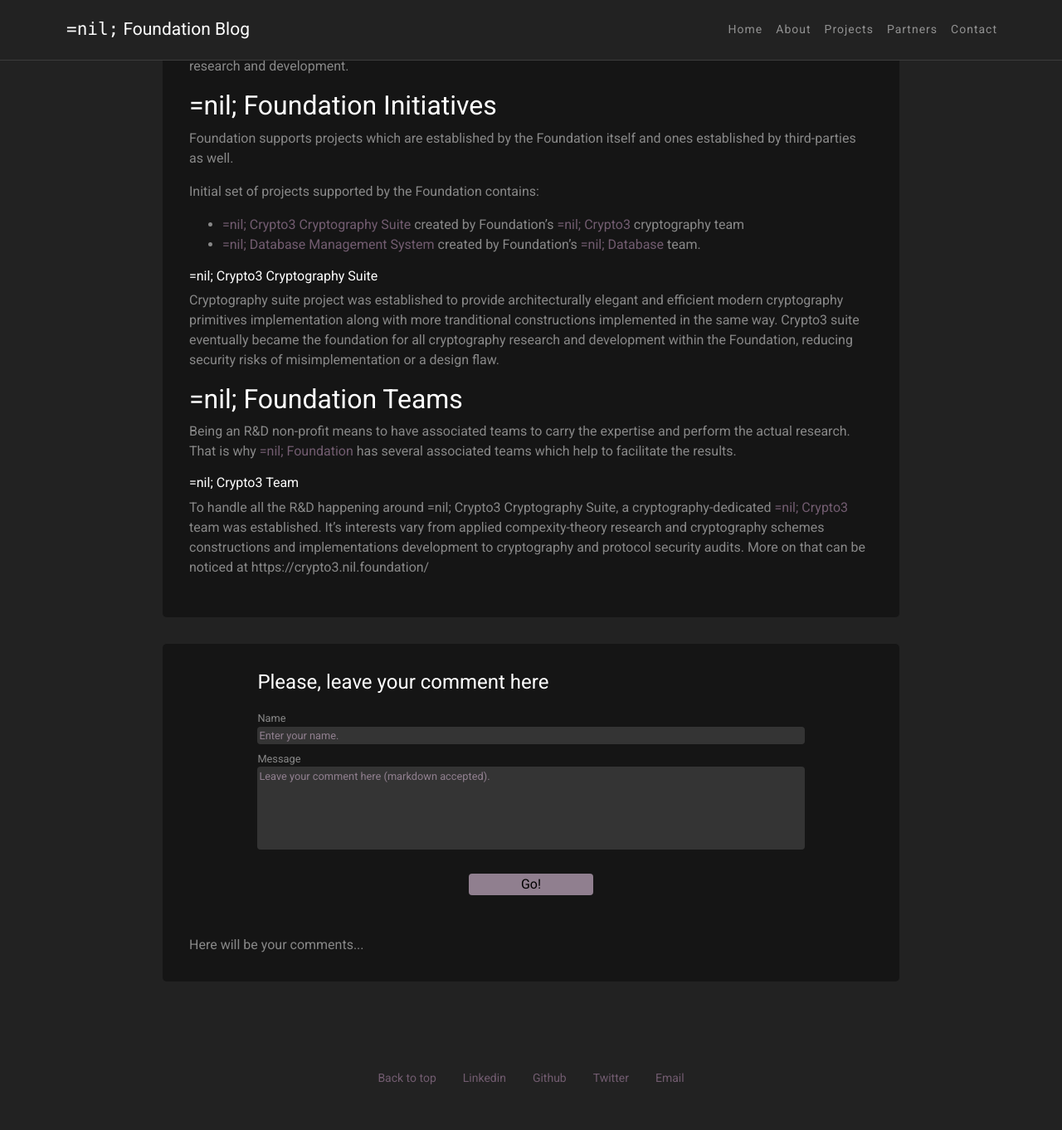
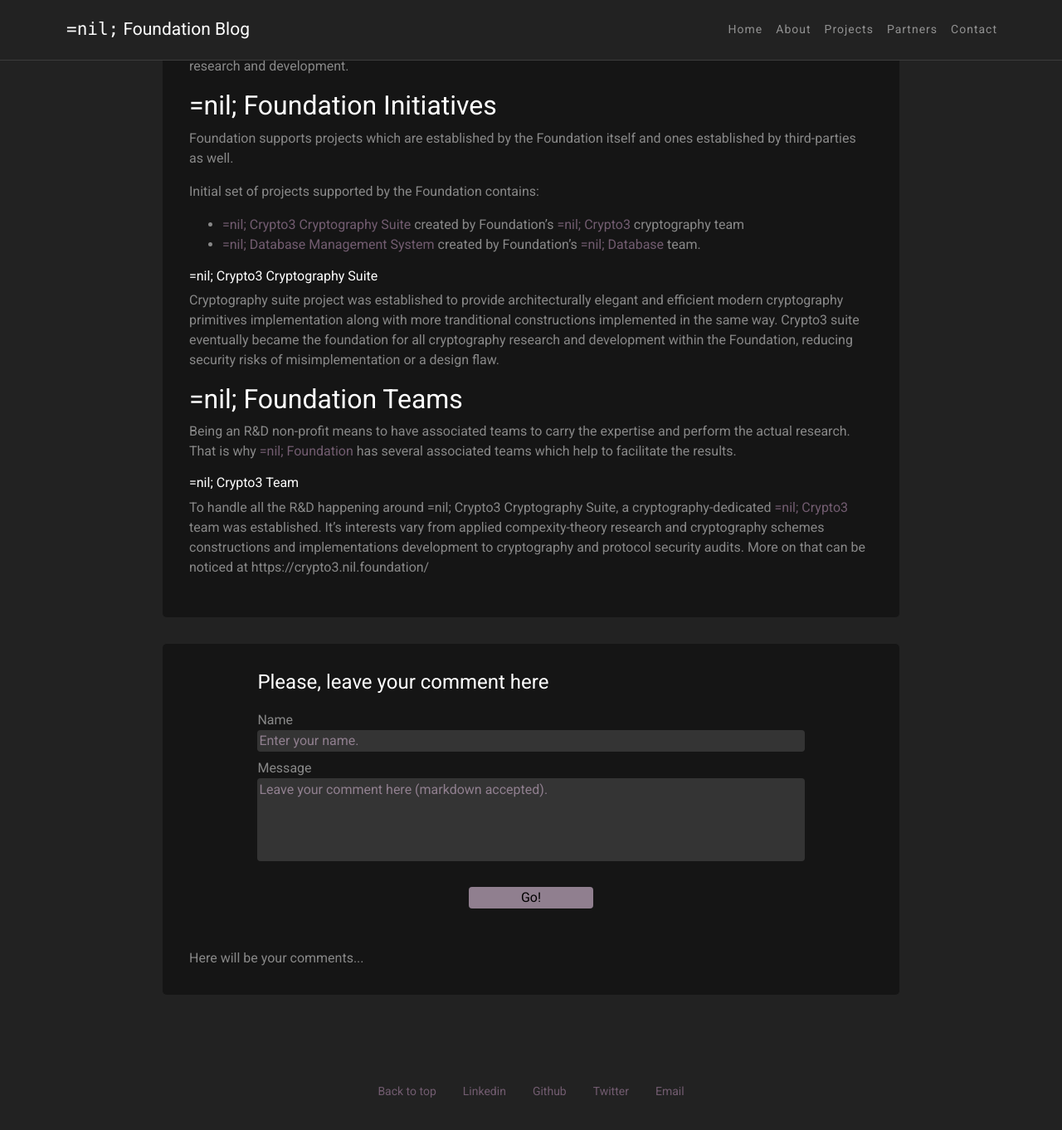
Before and after one commit to ukorvl/urickon.github.io, a Jekyll site: the page built from _posts/2018-04-01-introduction-post.md, in a window 1280 px wide and 1400 px high, scrolled down 368 px. Shown: the top 1362 px of the window at 83% size. Built offline with Jekyll 4.4.1, drawn with Linux system fonts in a browser that asks for light colours.

Commit message:
refactor: add label color changing onfocus

```diff
--- a/assets/css/custom.css
+++ b/assets/css/custom.css
@@ -368,7 +368,11 @@
 
 label {
     width: 80%;
-    font-size: 80%;
+    font-size: 100%;
+    transition: 0.2s;
+}
+label:focus-within {
+    color: #ffffff;
 }
 .form-title {
     margin-left: 10%;
--- a/staticman.yml
+++ b/staticman.yml
@@ -21,7 +21,7 @@
   # (*) REQUIRED
   #
   # Destination path (filename) for the data files. Accepts placeholders.
-  filename: "comment{@timestamp}-{fields.name}"
+  filename: "comment{@timestamp}--{fields.name}"
 
   # The format of the generated data files. Accepted values are "json", "yaml"
   # or "frontmatter"
```
